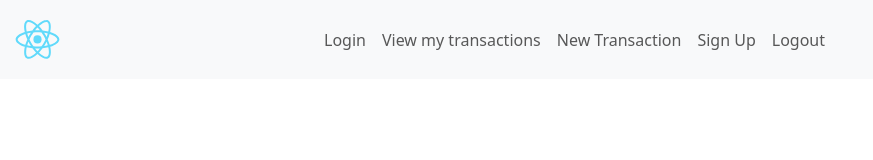
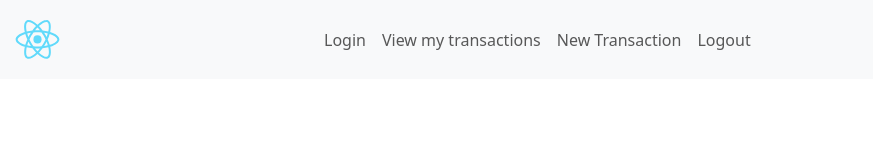
Before and after one commit to liehanels/APDS_POE, a React (Create React App) app in the folder frontend/: page / in a window 1280 px wide. Shown: the top 160 px of the page, without its empty margins (0-873 px from the left). Built offline with nearby package versions, Linux system fonts and the light colour scheme.

Commit message:
Removed signup and added some dummy accounts

```diff
--- a/frontend/src/App.js
+++ b/frontend/src/App.js
@@ -5,7 +5,6 @@ import ProtectedRoute from  './components/ProtectedRoute.js';
 //components
 import Navbar from './components/navbar';
 import Login from './components/login';
-import Signup from './components/signup';
 import Newtransaction from './components/newtransaction';
 import ViewTransactions from './components/viewtransactions';
 
@@ -17,7 +16,6 @@ const App = () => {
           <Navbar />
           <Routes>
             <Route path="/login" element={<Login />} />
-            <Route path="/signup" element={<Signup />} />
             <Route
               path="/newtransaction"
               element={
--- a/frontend/src/components/navbar.js
+++ b/frontend/src/components/navbar.js
@@ -36,11 +36,6 @@ export default function Navbar() {
                         </NavLink>
                     </li>
                     <li className="nav-item">
-                        <NavLink className="nav-link" to="/signup">
-                            Sign Up
-                        </NavLink>
-                    </li>
-                    <li className="nav-item">
                         <button className="nav-link btn btn-link" onClick={handleLogout}>
                             Logout
                         </button>
```
